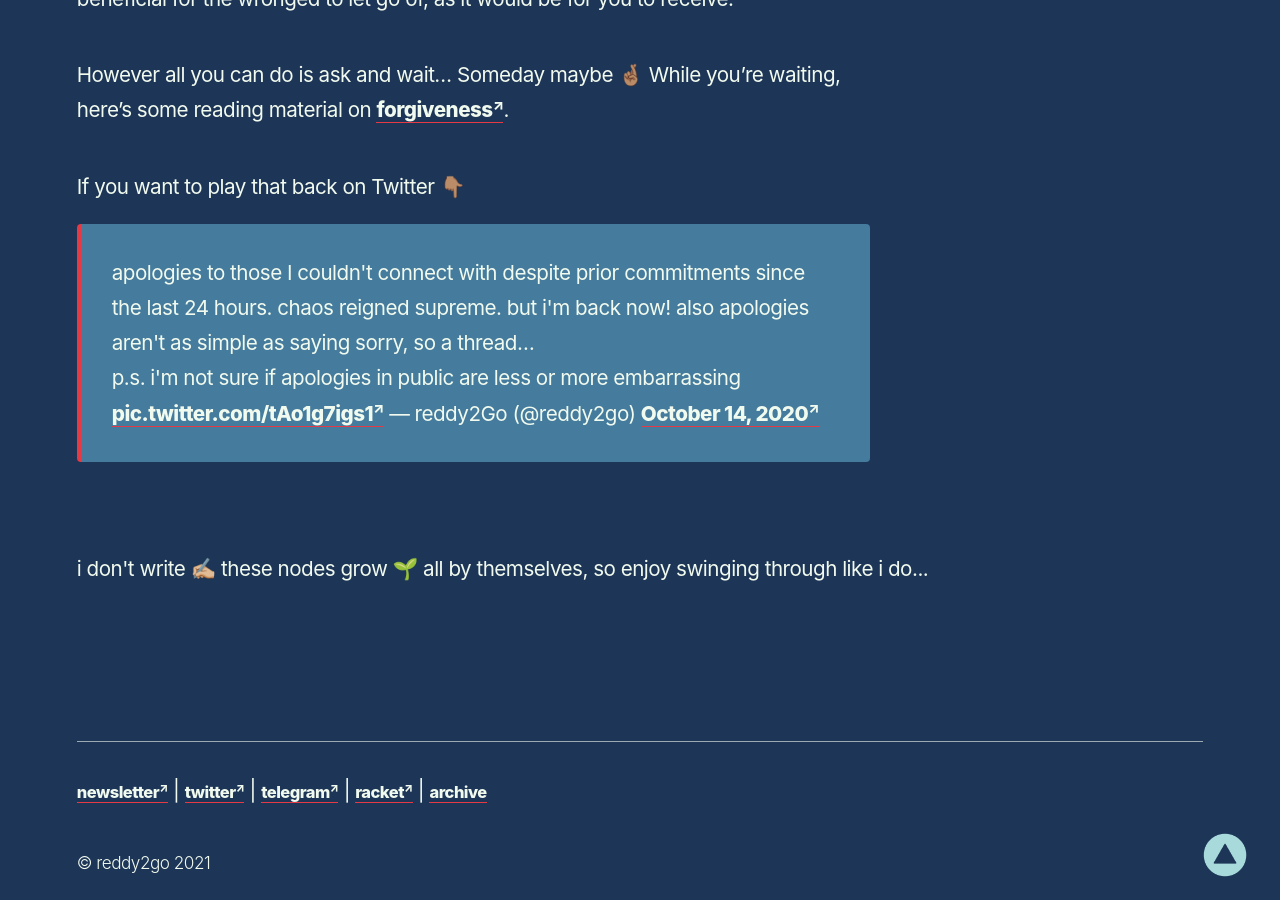
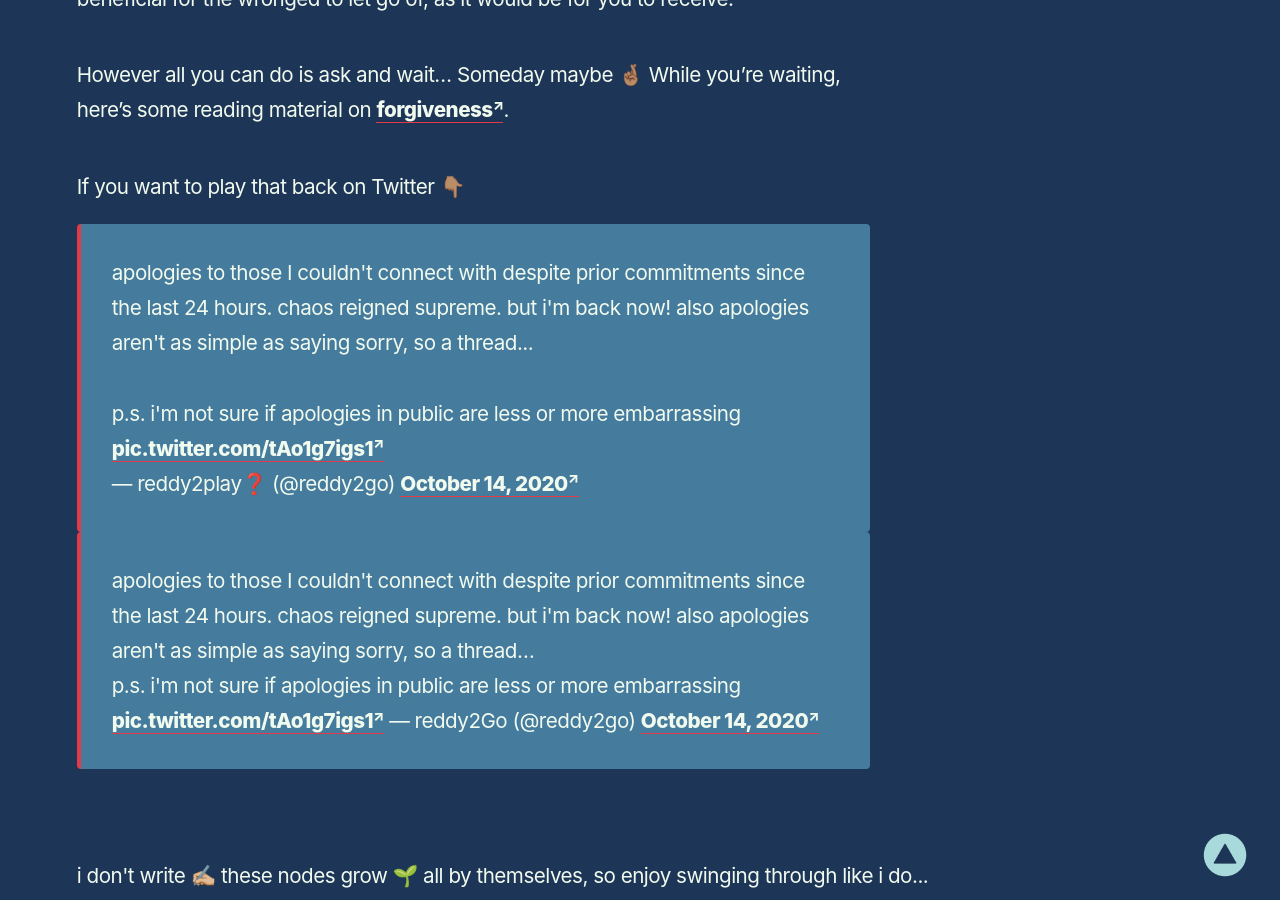
Before and after one commit to reddy2go/redgarden, a Jekyll site: the page built from _notes/art of apology.md, in a window 1280 px wide and 900 px high, scrolled down 2386 px. Built offline with Jekyll 4.4.1, drawn with Linux system fonts in a browser that asks for light colours; some web fonts are replaced; comment, search, counter and statistics services are not loaded.

Commit message:
auto commit

```diff
--- a/_notes/art of apology.md
+++ b/_notes/art of apology.md
@@ -46,6 +46,8 @@
 
 If you want to play that back on Twitter 👇🏽
 
+<blockquote class="twitter-tweet" data-theme="dark"><p lang="en" dir="ltr">apologies to those I couldn&#39;t connect with despite prior commitments since the last 24 hours. chaos reigned supreme. but i&#39;m back now! also apologies aren&#39;t as simple as saying sorry, so a thread...<br><br>p.s. i&#39;m not sure if apologies in public are less or more embarrassing <a href="https://t.co/tAo1g7igs1">pic.twitter.com/tAo1g7igs1</a></p>&mdash; reddy2play❓ (@reddy2go) <a href="https://twitter.com/reddy2go/status/1316385067040559104?ref_src=twsrc%5Etfw">October 14, 2020</a></blockquote> <script async src="https://platform.twitter.com/widgets.js" charset="utf-8"></script>
+
 > apologies to those I couldn&#39;t connect with despite prior commitments since the last 24 hours. chaos reigned supreme. but i&#39;m back now! also apologies aren&#39;t as simple as saying sorry, so a thread...
 >
 > p.s. i&#39;m not sure if apologies in public are less or more embarrassing [pic.twitter.com/tAo1g7igs1](https://t.co/tAo1g7igs1)
```
